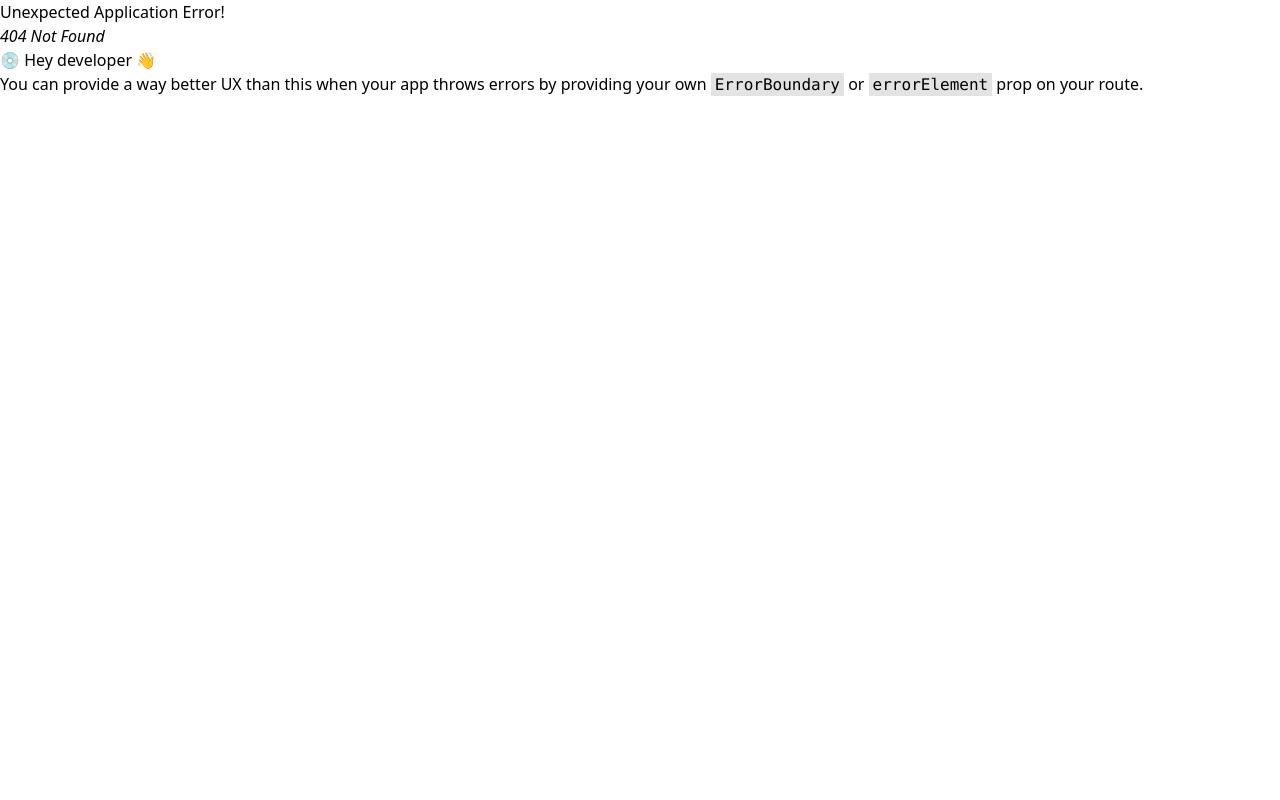
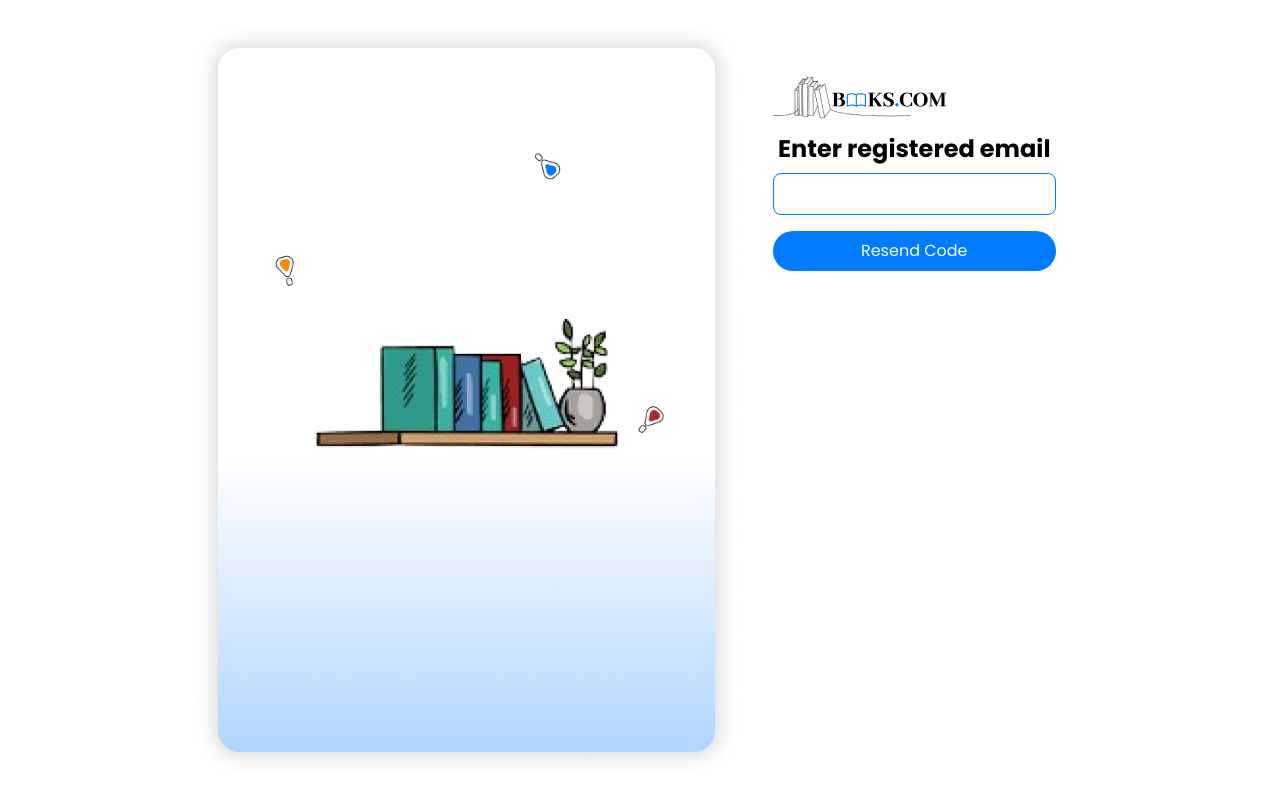
Before and after one commit to ayomideRussianCode/booksdotcom, a React (Create React App) app: page /resendverification in a window 1280 px wide. Before the commit this address had no page. Built offline with nearby package versions, Linux system fonts and the light colour scheme; a web font is replaced by a local one.

Commit message:
day 16 of 100 days of code

```diff
--- a/src/App.jsx
+++ b/src/App.jsx
@@ -11,7 +11,6 @@ import LoginPage from "./pages/LogInPage";
 import SignUpPage from "./pages/SignUpPage";
 import GoogleSignUp from "./pages/GoogleSignUp";
 import HomePage from "./pages/HomePage";
-import Blogs from "./pages/Blogs";
 import AboutUs from "./pages/AboutUs";
 import ContactUs from "./pages/ContactUs";
 import ForgotPassword from "./pages/ForgotPassword";
@@ -23,6 +22,7 @@ import Info2 from "./pages/Info2";
 import PaymentDashboard from "./pages/PaymentDashboard";
 import SignUpVerification from "./pages/SignUpVerification";
 import Verified from "./pages/Verified";
+import ResendVerification from "./pages/ResendVerification";
 
 const router = createBrowserRouter7(
   createRoutesFromElements7(
@@ -32,7 +32,6 @@ const router = createBrowserRouter7(
       <Route7 path="/signup" element={<SignUpPage />} />
       <Route7 path="/googlesignup" element={<GoogleSignUp />} />
       <Route7 path="/home" element={<HomePage />} />
-      <Route7 path="/blogs" element={<Blogs />} />
       <Route7 path="/about" element={<AboutUs />} />
       <Route7 path="/contact" element={<ContactUs />} />
       <Route7 path="/readersdashboard" element={<ReadersDashboard />} />
@@ -44,6 +43,7 @@ const router = createBrowserRouter7(
       <Route7 path="/paymentpage" element={<PaymentDashboard />} />
       <Route7 path="/verify" element={<SignUpVerification />} />
       <Route7 path="/verified" element={<Verified />} />
+      <Route7 path="/resendverification" element={<ResendVerification />} />
     </Route7>
   )
 );
--- /dev/null
+++ b/src/components/ProtectedRoute.jsx
@@ -0,0 +1,11 @@
+import { Navigate } from "react-router-dom";
+
+const ProtectedRoute = ({ children }) => {
+  const isVerified = localStorage.getItem("isVerified") === "true";
+  if (!isVerified) {
+    return <Navigate to="/resendverification" />;
+  }
+  return children;
+};
+
+export default ProtectedRoute;
--- /dev/null
+++ b/src/pages/ResendVerification.jsx
@@ -0,0 +1,124 @@
+import axios from "axios";
+import { useEffect, useState } from "react";
+import { useNavigate } from "react-router-dom";
+import LayOutWrapper from "../components/LayOutWrapper";
+import Illustration from "../components/Illustration";
+import Logo from "../components/Logo";
+import Title from "../components/Title";
+import FormField from "../components/FormField";
+import Button from "../components/Button";
+
+function ResendVerification() {
+  const [email, setEmail] = useState("");
+  const [loading, setLoading] = useState(false);
+  const [error, setError] = useState("");
+  const [successMessage, setSuccessMessage] = useState("");
+  const [resendDisabled, setResendDisabled] = useState(false);
+  const [timer, setTimer] = useState(0);
+  const navigate = useNavigate();
+
+  useEffect(() => {
+    if (timer > 0) {
+      const countdown = setInterval(() => {
+        setTimer((prev) => prev - 1);
+      }, 1000);
+      return () => clearInterval(countdown); // Cleanup the interval
+    } else {
+      setResendDisabled(false);
+    }
+  }, [timer]);
+
+  const handleResend = async () => {
+    setError("");
+    setSuccessMessage("");
+
+    const emailRegex = /^[^\s@]+@[^\s@]+\.[^\s@]+$/;
+    if (!email) {
+      setError("Please enter your email address.");
+      return;
+    } else if (!emailRegex.test(email)) {
+      setError("Please enter a valid email address.");
+      return;
+    }
+
+    setLoading(true);
+    setResendDisabled(true);
+    setTimer(60);
+
+    setLoading(true);
+    setResendDisabled(true);
+    try {
+      const formData = new URLSearchParams();
+      formData.append("email", email);
+
+      const response = await axios.post(
+        "https://booksdotcom.onrender.com/api/v1/auth/init/verify",
+        formData,
+        {
+          headers: {
+            "Content-Type": "application/x-www-form-urlencoded",
+          },
+        }
+      );
+      if (response.status === 200) {
+        const { token } = response.data;
+        localStorage.setItem("authToken", token);
+        setSuccessMessage(
+          "Verification code resent successfully! Check your email."
+        );
+        setTimeout(() => navigate("/verify"), 2000);
+      }
+    } catch (err) {
+      console.error("Error response:", err.response?.data?.errors);
+      setError(
+        err.response?.data?.message ||
+          "An error occurred while resending the code."
+      );
+    } finally {
+      setLoading(false);
+    }
+  };
+
+  return (
+    <LayOutWrapper>
+      <div className="flex w-full max-w-4xl bg-customWhite">
+        <Illustration src="/SigninImg.png" alt="Resend Verification" />
+        <div className="w-full md:w-1/2 p-8">
+          <Logo src="/Logo.png" alt="BOOKSDOTCOM" />
+          <Title text="Enter registered email" />
+          {error && <p className="text-red-500 mb-4">{error}</p>}
+          {successMessage && (
+            <p className="text-green-500 mb-4">{successMessage}</p>
+          )}
+          <FormField
+            label="Email Address"
+            type="email"
+            value={email}
+            onChange={(e) => setEmail(e.target.value)}
+          />
+          <Button
+            text={
+              loading
+                ? "Resending..."
+                : resendDisabled
+                ? `Resend Code (${timer}s)`
+                : "Resend Code"
+            }
+            onClick={handleResend}
+            disabled={loading || resendDisabled}
+          />
+          {successMessage && (
+            <button
+              className="mt-4 text-customBlue underline"
+              onClick={() => navigate("/verify")}
+            >
+              Go to Verification
+            </button>
+          )}
+        </div>
+      </div>
+    </LayOutWrapper>
+  );
+}
+
+export default ResendVerification;
--- a/src/pages/SignUpPage.jsx
+++ b/src/pages/SignUpPage.jsx
@@ -67,6 +67,7 @@ function SignUpPage() {
             },
           }
         );
+
         alert("Signed Up successfully", response.data);
         navigate("/login");
       } catch (error) {
--- a/src/pages/SignUpVerification.jsx
+++ b/src/pages/SignUpVerification.jsx
@@ -19,19 +19,38 @@ function SignUpVerification() {
     }
 
     setLoading(true);
+    setError(""); // Clear previous errors
     try {
-      await axios.post(
+      const token = localStorage.getItem("authToken");
+
+      if (!token) {
+        setError(
+          "Your session has expired. Please request a new verification code."
+        );
+        setLoading(false); // Stop loading here to prevent indefinite spinner
+        return;
+      }
+
+      const formData = new URLSearchParams();
+      formData.append("otp", code);
+
+      const response = await axios.patch(
         "https://booksdotcom.onrender.com/api/v1/auth/activation",
-        { code },
+        formData,
         {
           headers: {
             "Content-Type": "application/x-www-form-urlencoded",
+            Authorization: `Bearer ${token}`, // Fixed extra space
           },
         }
       );
-      alert("Verification successful! You can now log in");
-      navigate("/login");
+
+      if (response.status === 200) {
+        alert("Verification successful! You can now log in.");
+        navigate("/login");
+      }
     } catch (err) {
+      console.error("Error details:", err.response);
       setError(
         err.response?.data?.message || "An error occurred during verification."
       );
@@ -42,18 +61,39 @@ function SignUpVerification() {
 
   const handleResend = async () => {
     setLoading(true);
+    setError(""); // Clear any previous errors
     try {
-      // Add resend verification API endpoint here
-      await axios.post(
-        "https://booksdotcom.onrender.com/api/v1/auth/activation"
+      const token = localStorage.getItem("authToken");
+      if (!token) {
+        setError("User is not authenticated. Please log in again.");
+        setLoading(false);
+        return;
+      }
+
+      const response = await axios.post(
+        "https://booksdotcom.onrender.com/api/v1/auth/init/verify",
+        {},
+        {
+          headers: {
+            Authorization: `Bearer ${token}`,
+          },
+        }
       );
-      alert("Verification code resent successfully!");
+
+      if (response.status === 200) {
+        alert("Verification code resent! Please check your email.");
+      }
     } catch (err) {
-      setError("Failed to resend verification code.");
+      console.error("Resend error:", err.response);
+      setError(
+        err.response?.data?.message ||
+          "An error occurred while resending the code."
+      );
     } finally {
       setLoading(false);
     }
   };
+
   return (
     <LayOutWrapper>
       <div className="flex w-full max-w-4xl bg-customWhite">
@@ -72,4 +112,5 @@ function SignUpVerification() {
     </LayOutWrapper>
   );
 }
+
 export default SignUpVerification;
```
